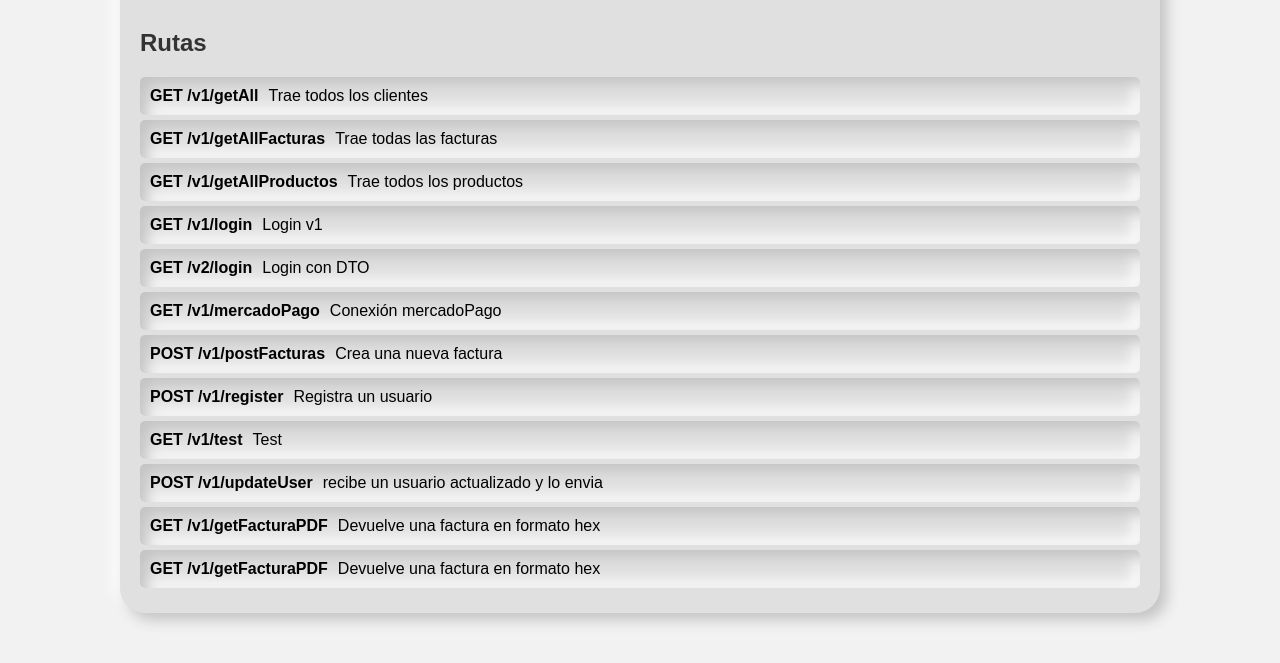
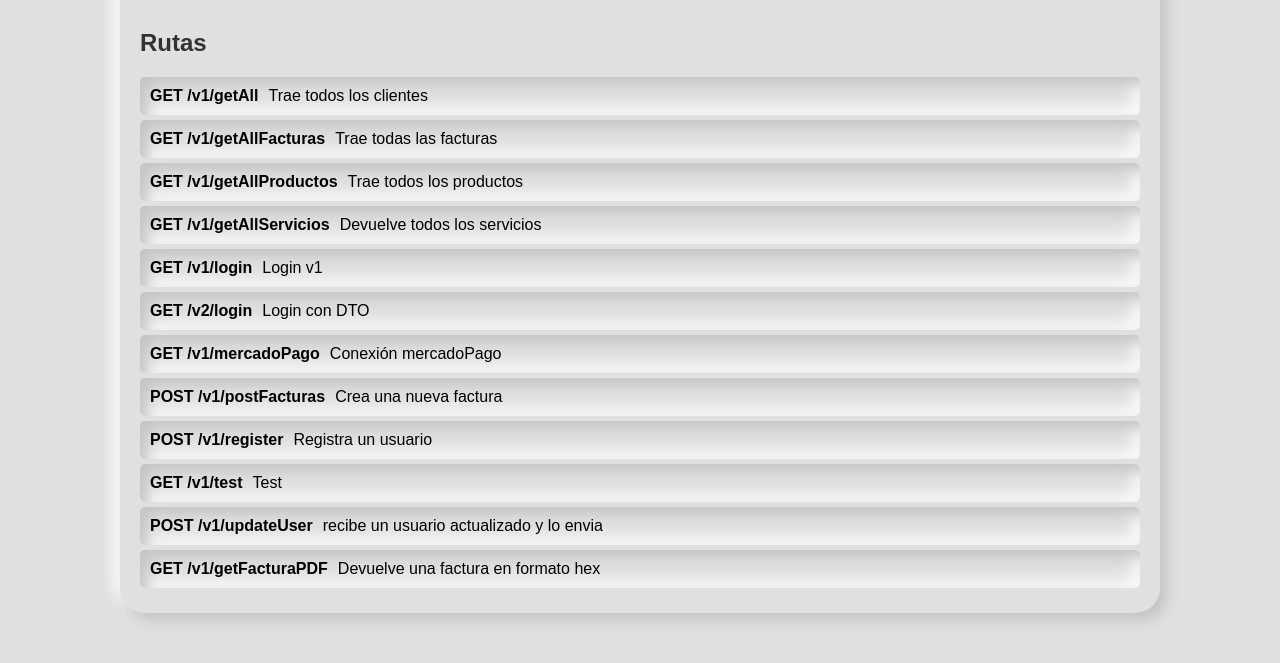
Before and after one commit to franGhisoni/RestApiNode, a website: page src/index.html in a window 1280 px wide. Shown: the part 149-812 px from the top of the page. Drawn offline with Linux system fonts and the light colour scheme.

Commit message:
mas actualizacion de index

```diff
--- a/src/index.html
+++ b/src/index.html
@@ -5,7 +5,7 @@
 	<style>
 		body {
 			font-family: Arial, sans-serif;
-			background-color: #f2f2f2;
+			background-color:#e0e0e0;
 			margin: 0;
 			padding: 0;
 		}
@@ -66,6 +66,7 @@
 			<li><span>GET /v1/getAll</span>Trae todos los clientes</li>
 			<li><span>GET /v1/getAllFacturas</span>Trae todas las facturas</li>
 			<li><span>GET /v1/getAllProductos</span>Trae todos los productos</li>
+			<li><span>GET /v1/getAllServicios</span>Devuelve todos los servicios</li>
 			<li><span>GET /v1/login</span>Login v1</li>
 			<li><span>GET /v2/login</span>Login con DTO</li>
 			<li><span>GET /v1/mercadoPago</span>Conexión mercadoPago</li>
@@ -74,7 +75,6 @@
 			<li><span>GET /v1/test</span>Test</li>
 			<li><span>POST /v1/updateUser</span>recibe un usuario actualizado y lo envia</li>
 			<li><span>GET /v1/getFacturaPDF</span>Devuelve una factura en formato hex</li>
-			<li><span>GET /v1/getFacturaPDF</span>Devuelve una factura en formato hex</li>
 		</ul>
 	</div>
 </body>
```
